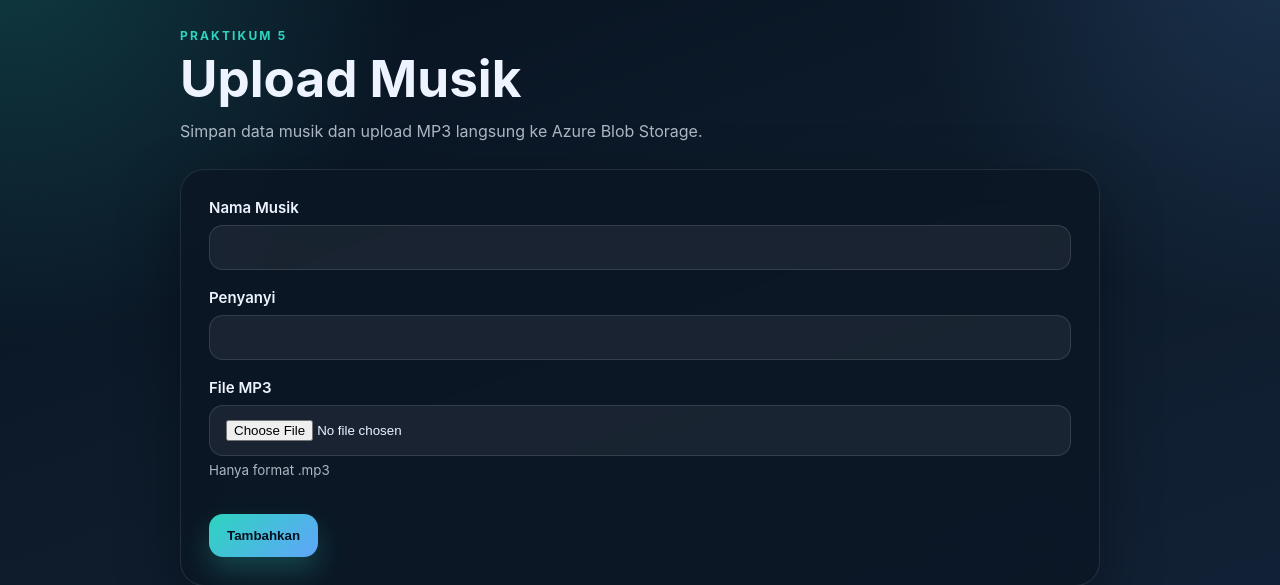
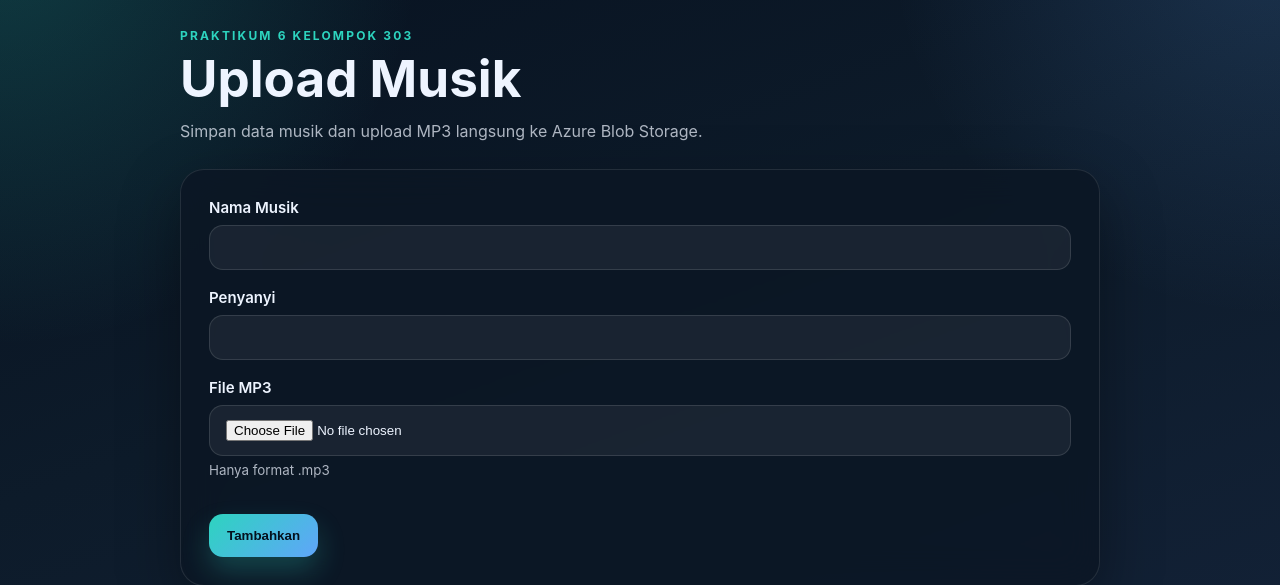
Before and after one commit to fauzanrizky821/Stateful-Architecture-PPLC, a Django app: page / in a window 1280 px wide. Shown: the part 76-661 px from the top of the page. Run offline with Django 4.2, Linux system fonts and the light colour scheme.

Commit message:
fix: update Praktikum label in upload page

```diff
--- a/musik/templates/musik/upload.html
+++ b/musik/templates/musik/upload.html
@@ -15,7 +15,7 @@
       </nav>
 
       <section class="hero">
-        <p class="eyebrow">Praktikum 5</p>
+        <p class="eyebrow">Praktikum 6 Kelompok 303</p>
         <h1>Upload Musik</h1>
         <p class="hero-copy">Simpan data musik dan upload MP3 langsung ke Azure Blob Storage.</p>
       </section>
```
